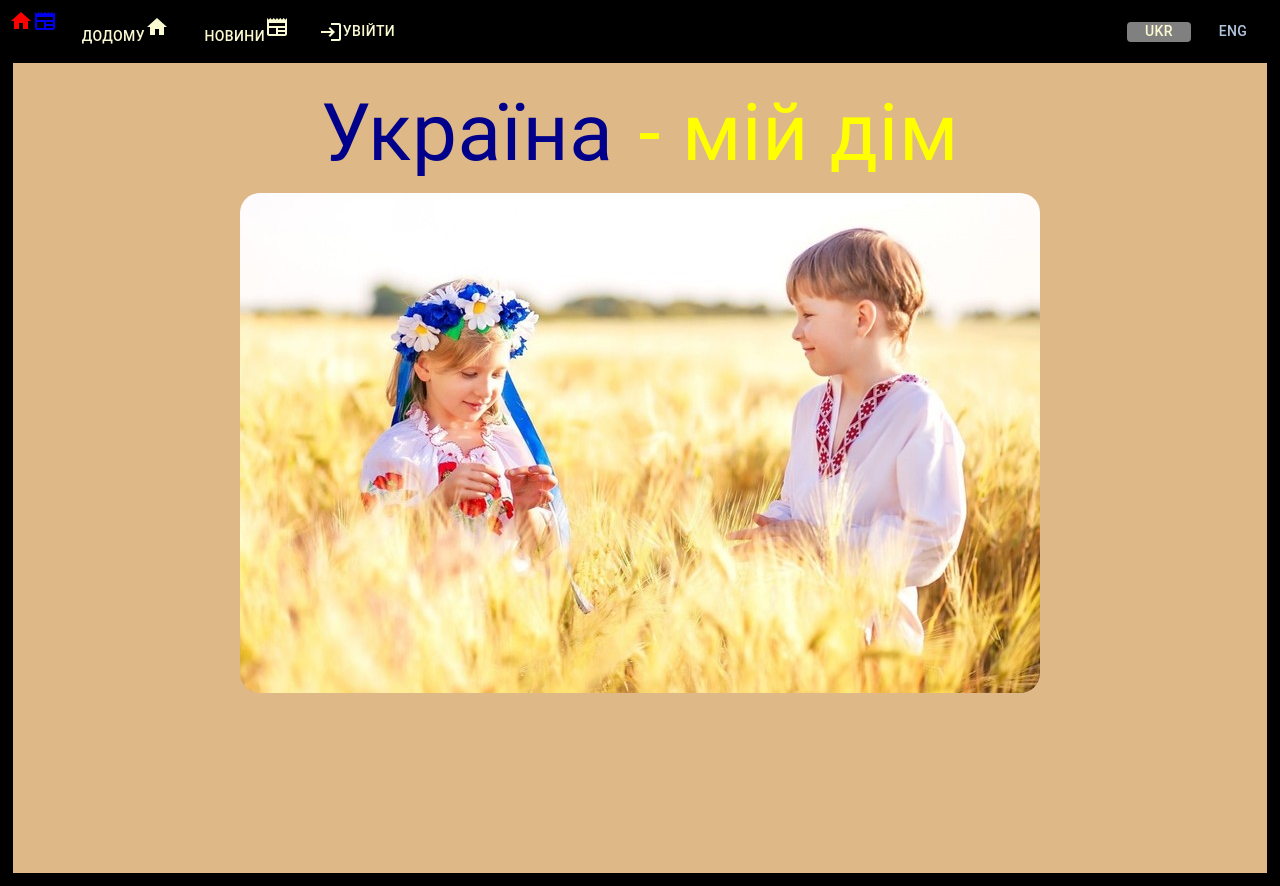
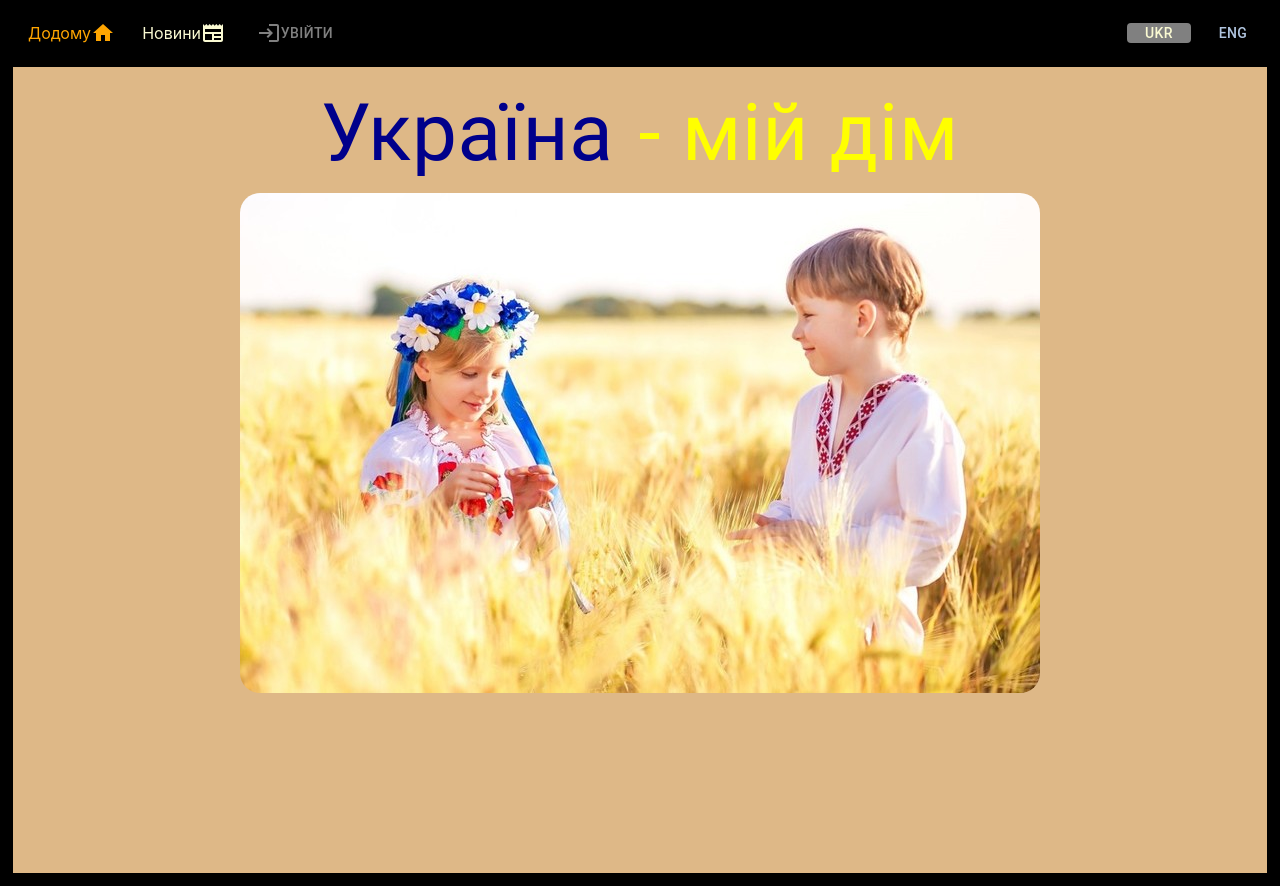
Before and after one commit to burtonzwrath/Alter-ego, a React (Create React App) app: page / in a window 1280 px wide. Built offline with nearby package versions, Linux system fonts and the light colour scheme.

Commit message:
navbar NavLinks active

```diff
--- a/src/features/components/authorization/authorizationStyles.ts
+++ b/src/features/components/authorization/authorizationStyles.ts
@@ -31,11 +31,12 @@ export const authorizationStyles = makeStyles({
     buttonHide: {
         display: "flex",
         minWidth:"120px",
+        color:"gray",
         "&:hover": {
             color: "secondary",
         },
         "&:focus":{
-            color:"orange"
+            color:"lightsteelblue"
           },
     },
 });
--- a/src/features/components/navBar/NavBar.tsx
+++ b/src/features/components/navBar/NavBar.tsx
@@ -1,22 +1,13 @@
 import Authorization from "../authorization/Authorization";
 import LanguageSwitcher from "../languageSwitcher/LanguageSwitcher";
-import ButtonHome from "../../ui/buttons/ButtonHome";
-import ButtonNews from "../../ui/buttons/ButtonNews";
-import ButtonProfile from "../../ui/buttons/ButtonProfile";
-import {getIsLogged} from "../../../redux/auth/selectors/selectors";
+import { getIsLogged } from "../../../redux/auth/selectors/selectors";
 import Box from "@mui/material/Box";
 import { useSelector } from "react-redux";
 import { navBarStyles } from "./navBarStyles";
 import React from "react";
-import { NavLink } from "react-router-dom";
-import HomeIcon from "@mui/icons-material/Home";
-import NewspaperIcon from "@mui/icons-material/Newspaper";
-
-
-const isActiveStyle = {
-  textDecoration: 'none',
-  color:"red"
-};
+import ButtonHome from "../../ui/buttons/ButtonHome";
+import ButtonNews from "../../ui/buttons/ButtonNews";
+import ButtonProfile from "../../ui/buttons/ButtonProfile";
 
 const NavBar = () => {
   const s = navBarStyles();
@@ -25,22 +16,13 @@ const NavBar = () => {
   return (
     <Box className={s.navBarWrapper}>
       <Box className={s.buttonsWrapper}>
-      <NavLink  to="/" style={({ isActive }) => isActive ? isActiveStyle : {}}
->
-<HomeIcon sx={{alignSelf:"flex-start", display:"flex"}} />
-</NavLink>
-<NavLink
-  style={({ isActive }) => isActive ? isActiveStyle : {}}
-  to="/news"
->
-<NewspaperIcon sx={{ alignSelf: "flex-start" }} />
-
-</NavLink>
-<ButtonHome />
-<ButtonNews />
-
-
-        {isLogged ? <ButtonProfile /> : <Authorization />}
+      <ButtonHome/>
+      <ButtonNews/>
+        {isLogged ? (
+          <ButtonProfile/>
+        ) : (
+          <Authorization />
+        )}
       </Box>
       <LanguageSwitcher />
     </Box>
--- a/src/features/components/navBar/navBarStyles.ts
+++ b/src/features/components/navBar/navBarStyles.ts
@@ -15,7 +15,8 @@ export const navBarStyles = makeStyles({
     buttonsWrapper: {
         display: "flex",
         flexDirection:"column",
-        padding:"9px"
+        padding:"15px",
+        gap:"10px"
     },
     buttonProfile: {
         my: 2,
--- a/src/features/ui/buttons/ButtonHome.tsx
+++ b/src/features/ui/buttons/ButtonHome.tsx
@@ -1,36 +1,19 @@
-import { useNavigate } from "react-router";
-import {Button} from "@mui/material";
+
+import { NavLink } from "react-router-dom";
 import HomeIcon from "@mui/icons-material/Home";
-
-import { styled } from "@mui/material/styles";
 import {useTranslation} from "react-i18next";
-
-const HomeButton = styled(Button)({
-  my: 2,
-  "&:hover": {
-    color:"secondary",
-  },
-   "&:focus":{
-    color:"orange"
-  },
-  color: "primary",
-  display: "flex",
-  justifyContent:"flex-end",
-  alignItems:"flex-end",
-  height:"45px",
-  minWidth:"120px",
-
-}) as typeof Button;
+import {isActiveStyle, notActive} from "./buttonsStyle";
 
 const ButtonHome: React.FC = () => {
   const {t} = useTranslation()
-  const navigate = useNavigate();
-
   return (
-    <HomeButton onClick={() => navigate("/")}>
-      {t("home")}
-      <HomeIcon sx={{alignSelf:"flex-start", display:"flex"}} />
-    </HomeButton>
+      <NavLink
+          style={({ isActive }) => (isActive ? isActiveStyle : notActive)}
+          to="/"
+      >
+        {t("home")}
+        <HomeIcon  />
+      </NavLink>
   );
 };
 export default ButtonHome;
--- a/src/features/ui/buttons/ButtonNews.tsx
+++ b/src/features/ui/buttons/ButtonNews.tsx
@@ -1,34 +1,20 @@
-import { useNavigate } from "react-router";
-import { Button } from "@mui/material";
+
+import { NavLink } from "react-router-dom";
 import NewspaperIcon from "@mui/icons-material/Newspaper";
-import { styled } from "@mui/material/styles";
-import { useTranslation } from "react-i18next";
-
-const NewsButton = styled(Button)({
-  my: 2,
-  "&:hover": {
-    color: "secondary",
-  },
-  "&:focus": {
-    color: "orange",
-  },
-  color: "primary",
-  display: "flex",
-  justifyContent: "flex-end",
-  height: "45px",
-  alignItems: "flex-end",
-  minWidth: "120px",
-}) as typeof Button;
+import {useTranslation} from "react-i18next";
+import {isActiveStyle, notActive} from "./buttonsStyle";
 
 const ButtonNews: React.FC = () => {
-  const navigate = useNavigate();
   const { t } = useTranslation();
 
   return (
-    <NewsButton onClick={() => navigate("/news")}>
-      {t("news")}
-      <NewspaperIcon sx={{ alignSelf: "flex-start" }} />
-    </NewsButton>
+      <NavLink
+          style={({ isActive }) => (isActive ? isActiveStyle : notActive)}
+          to="/news"
+      >
+        {t("news")}
+        <NewspaperIcon />
+      </NavLink>
   );
 };
 export default ButtonNews;
--- a/src/features/ui/buttons/ButtonProfile.tsx
+++ b/src/features/ui/buttons/ButtonProfile.tsx
@@ -1,34 +1,23 @@
-import { useNavigate } from "react-router";
-import { Button } from "@mui/material";
+import {NavLink} from "react-router-dom";
 import AccountBoxIcon from "@mui/icons-material/AccountBox";
-import { styled } from "@mui/material/styles";
-import { useTranslation } from "react-i18next";
+import React from "react";
+import {useTranslation} from "react-i18next";
+import {isActiveStyle, notActive} from "./buttonsStyle";
 
-const ProfileButton = styled(Button)({
-  my: 2,
-  "&:hover": {
-    color: "secondary",
-  },
-  "&:focus":{
-    color:"orange"
-  },
-  color: "primary",
-  display: "flex",
-  justifyContent: "flex-end",
-  height: "45px",
-  alignItems: "flex-end",
-  minWidth:"120px",
-}) as typeof Button;
 
-const ButtonProfile: React.FC = () => {
-  const navigate = useNavigate();
+export const ButtonProfile: React.FC = () => {
   const { t } = useTranslation();
 
   return (
-    <ProfileButton onClick={() => navigate("/profile")}>
-      {t("profile")}
-      <AccountBoxIcon sx={{ alignSelf: "flex-start" }} />
-    </ProfileButton>
-  );
+      <NavLink
+          style={({ isActive }) =>
+              isActive ? isActiveStyle : notActive
+          }
+          to="/profile"
+      >
+        {t("profile")}
+        <AccountBoxIcon />
+      </NavLink>
+  )
 };
 export default ButtonProfile;
--- /dev/null
+++ b/src/features/ui/buttons/buttonsStyle.ts
@@ -0,0 +1,18 @@
+
+export const isActiveStyle = {
+    textDecoration: "none",
+    color: "orange",
+    minWidth:"100px",
+    display:"flex",
+    justifyContent:"flex-end",
+    alignItems:"center"
+
+};
+export const notActive = {
+    textDecoration: "none",
+    color: "#FAFAD2",
+    minWidth:"100px",
+    display:"flex",
+    justifyContent:"flex-end",
+    alignItems:"center"
+};
```
